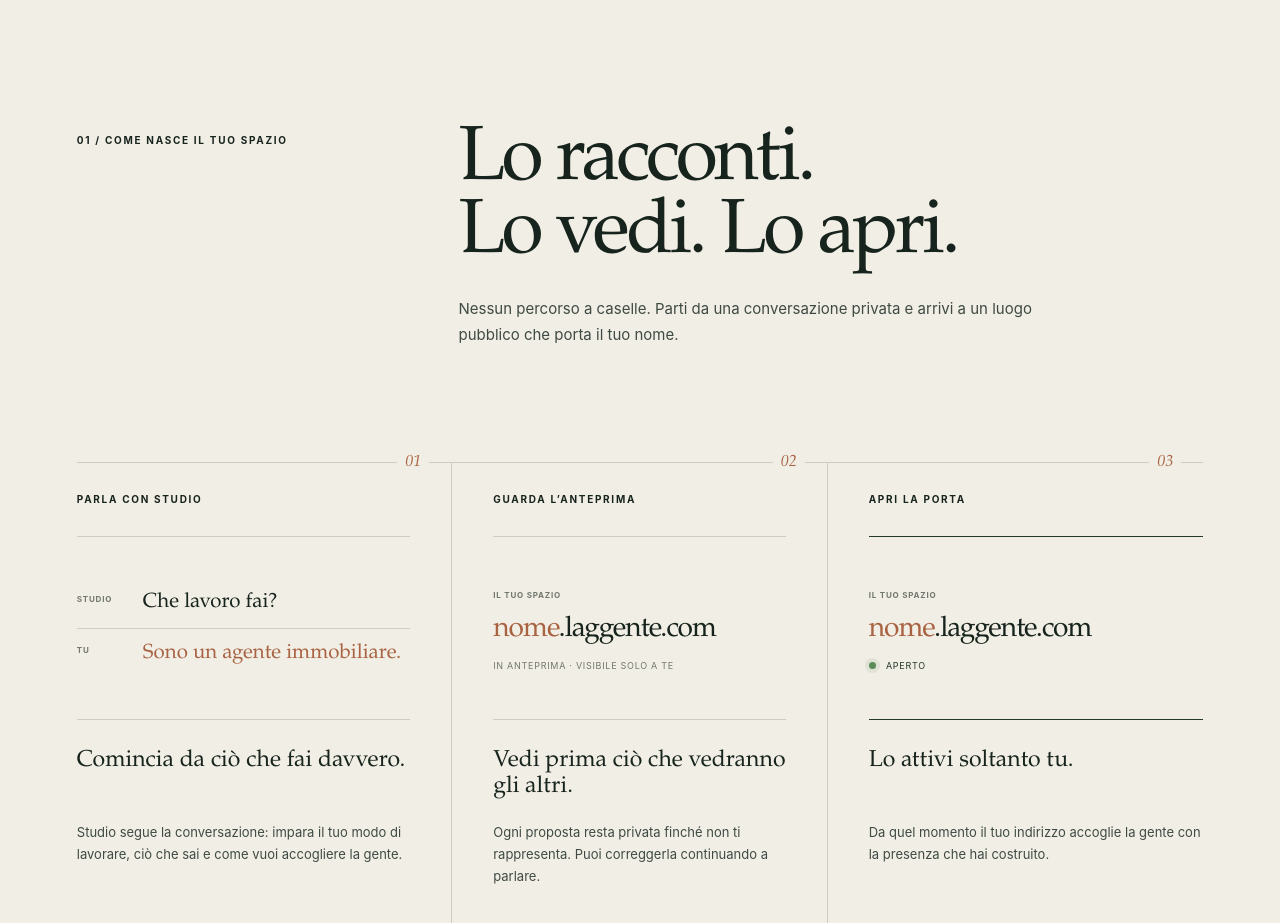
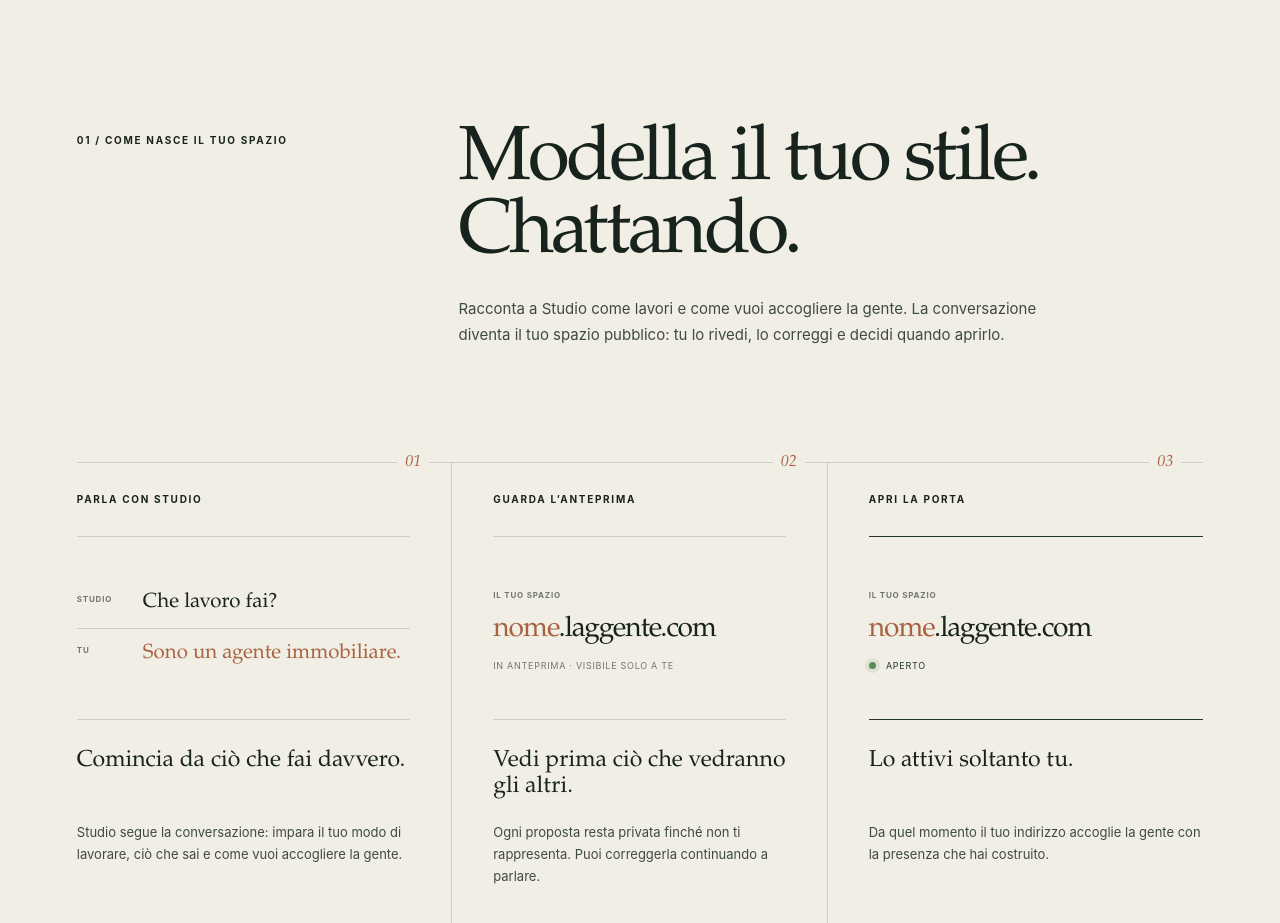
Before and after one commit to bertona88/laggente, a React (Vite) app in the folder apps/web/: page / in a window 1280 px wide. Shown: the part 820-1743 px from the top of the page. Built offline with nearby package versions, Linux system fonts and the light colour scheme; no server answers.

Commit message:
copy: frame Studio as conversational styling

```diff
--- a/apps/web/components/landing-page.tsx
+++ b/apps/web/components/landing-page.tsx
@@ -95,8 +95,8 @@ export function LandingPage() {
         >
           <p className="section-index">01 / Come nasce il tuo spazio</p>
           <div>
-            <h2 id="address-story-title">Lo racconti.<br />Lo vedi. Lo apri.</h2>
-            <p>Nessun percorso a caselle. Parti da una conversazione privata e arrivi a un luogo pubblico che porta il tuo nome.</p>
+            <h2 id="address-story-title">Modella il tuo stile.<br />Chattando.</h2>
+            <p>Racconta a Studio come lavori e come vuoi accogliere la gente. La conversazione diventa il tuo spazio pubblico: tu lo rivedi, lo correggi e decidi quando aprirlo.</p>
           </div>
         </motion.div>
 
```
Also changed, not shown: 1 other file (tests, documents, lock files or other folders).
